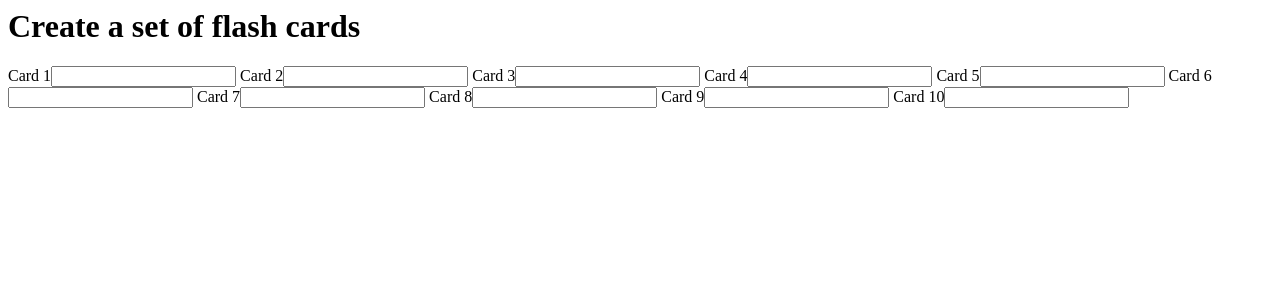
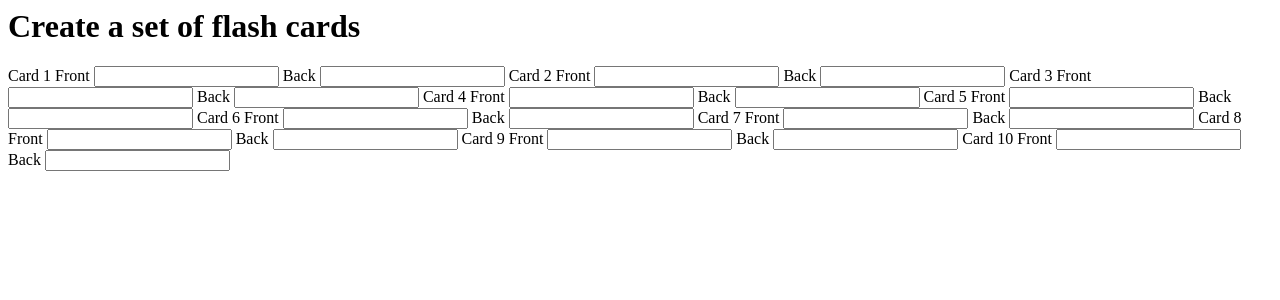
Before and after one commit to snowystars1/BadQuizlet, a Django app: page /BadQuizletApp/Create in a window 1280 px wide. Shown: the top 300 px of the page. Run offline with Django 3.2, Linux system fonts and the light colour scheme.

Commit message:
Front and back

```diff
--- a/BadQuizletApp/Templates/create.html
+++ b/BadQuizletApp/Templates/create.html
@@ -2,16 +2,16 @@
 	<body>
 		<h1>Create a set of flash cards</h1>
 		<form>
-			Card 1<input type="text"  name="card1">
-			Card 2<input type="text"  name="card2">
-			Card 3<input type="text"  name="card3">
-			Card 4<input type="text"  name="card4">
-			Card 5<input type="text"  name="card5">
-			Card 6<input type="text"  name="card6">
-			Card 7<input type="text"  name="card7">
-			Card 8<input type="text"  name="card8">
-			Card 9<input type="text"  name="card9">
-			Card 10<input type="text"  name="card10">
+			Card 1 Front <input type="text"  name="card1front"> Back <input type="text"  name="card1back">
+			Card 2 Front <input type="text"  name="card2front"> Back <input type="text"  name="card2back">
+			Card 3 Front <input type="text"  name="card3front"> Back <input type="text"  name="card3back">
+			Card 4 Front <input type="text"  name="card4front"> Back <input type="text"  name="card4back">
+			Card 5 Front <input type="text"  name="card5front"> Back <input type="text"  name="card5back">
+			Card 6 Front <input type="text"  name="card6front"> Back <input type="text"  name="card6back">
+			Card 7 Front <input type="text"  name="card7front"> Back <input type="text"  name="card7back">
+			Card 8 Front <input type="text"  name="card8front"> Back <input type="text"  name="card8back">
+			Card 9 Front <input type="text"  name="card9front"> Back <input type="text"  name="card9back">
+			Card 10 Front <input type="text"  name="card10front"> Back <input type="text"  name="card10back">
 		</form>
 	</body>
 </html>
```
